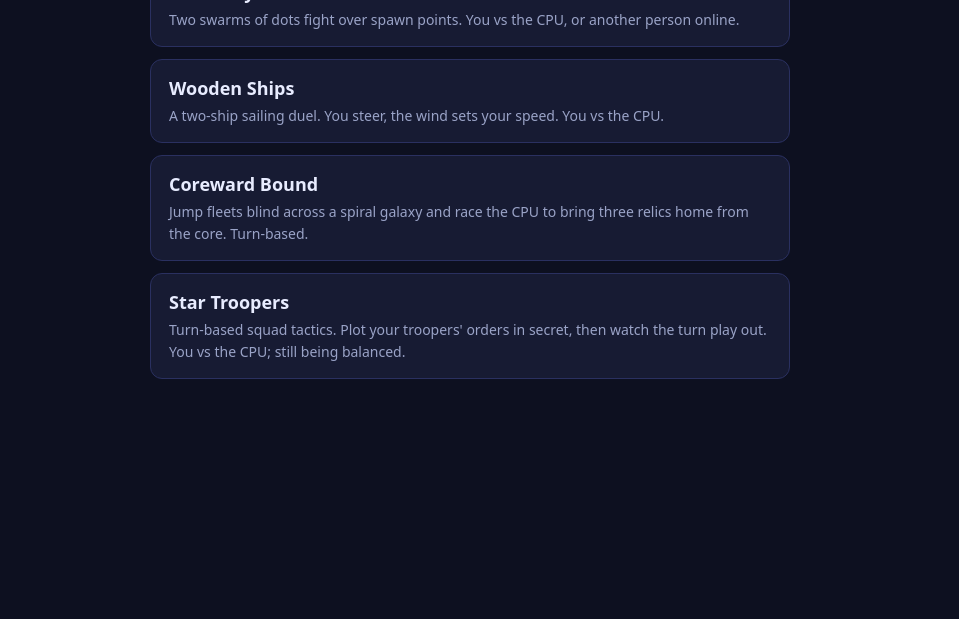
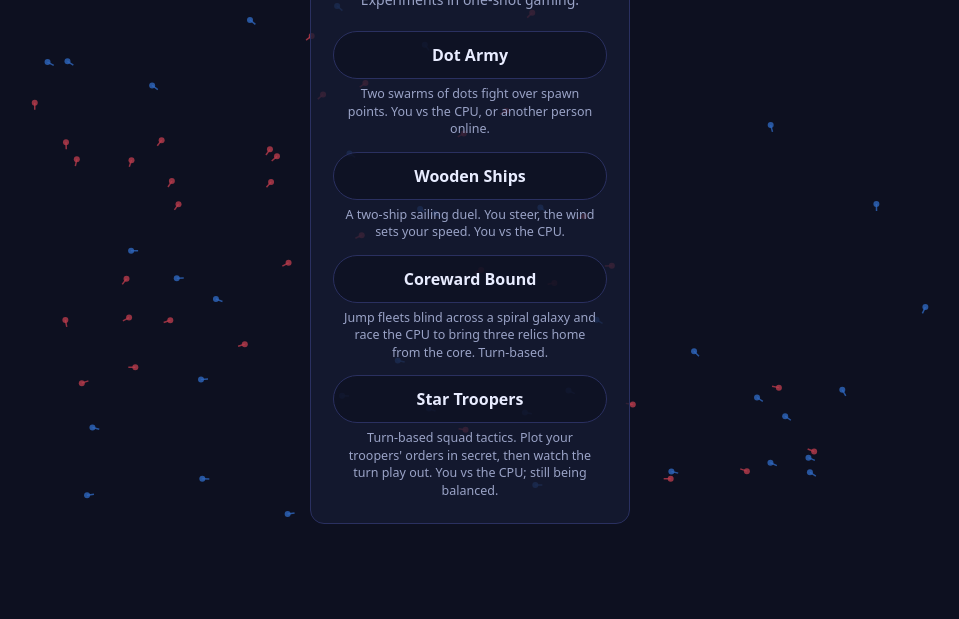
Before and after one commit to schuyler/fidget-toys, a website: page index.html in a window 1280 px wide. Shown: the part 181-800 px from the top of the page, without its empty margins (170-1129 px from the left). Drawn offline with Linux system fonts and the light colour scheme.

Commit message:
Root: Dot Army-style menu with a pill per toy (#19)
The project root now looks like Dot Army's start screen: a centred, slightly translucent card with the title, the tagline and one pill per toy, over two swarms of dots chasing wandering markers. Descriptions sit under each pill. The swarm holds still under prefers-reduced-motion.

CLAUDE.md: dev branches are throwaway; force-pushing a claude/ branch is fine as long as it doesn't destroy remote commits.

```diff
--- a/index.html
+++ b/index.html
@@ -2,40 +2,141 @@
 <html lang="en">
 <head>
   <meta charset="utf-8">
-  <meta name="viewport" content="width=device-width, initial-scale=1">
+  <meta name="viewport" content="width=device-width, initial-scale=1, viewport-fit=cover">
+  <meta name="theme-color" content="#0d1020">
   <title>Fidget Toys</title>
   <style>
-    :root { --bg: #0d1020; --text: #e8ecff; --muted: #9aa3c7; --card: #171b33; --edge: #2a3060; --accent: #3d8bff; }
-    body { margin: 0; min-height: 100vh; background: var(--bg); color: var(--text); font-family: system-ui, -apple-system, sans-serif; }
-    main { max-width: 640px; margin: 0 auto; padding: 48px 16px; }
-    h1 { margin: 0 0 4px; font-size: 28px; }
-    p.sub { margin: 0 0 32px; color: var(--muted); }
-    a.toy { display: block; padding: 16px 18px; margin-bottom: 12px; border: 1px solid var(--edge); border-radius: 12px; background: var(--card); color: inherit; text-decoration: none; }
-    a.toy:hover, a.toy:focus-visible { border-color: var(--accent); }
-    a.toy strong { display: block; font-size: 18px; margin-bottom: 4px; }
-    a.toy span { color: var(--muted); font-size: 14px; }
+    :root {
+      --bg: #0d1020; --panel: #171b33; --edge: #2a3060;
+      --text: #e8ecff; --muted: #9aa3c7; --blue: #3d8bff;
+    }
+    * { box-sizing: border-box; }
+    html, body { margin: 0; background: var(--bg); color: var(--text); font-family: system-ui, -apple-system, sans-serif; }
+    body { min-height: 100vh; min-height: 100dvh; display: flex; padding: 16px; -webkit-tap-highlight-color: transparent; }
+
+    /* Two swarms drift behind the menu, as the game does behind Dot Army's. */
+    #swarm { position: fixed; inset: 0; width: 100%; height: 100%; display: block; pointer-events: none; opacity: 0.7; }
+
+    main {
+      position: relative; margin: auto;
+      width: min(320px, 100%);
+      padding: 28px 22px 24px;
+      text-align: center;
+      background: rgba(23, 27, 51, 0.78); border: 1px solid var(--edge); border-radius: 14px;
+    }
+    h1 { margin: 0 0 18px; font-size: 30px; letter-spacing: 0.5px; }
+    .tagline { margin: -12px 0 22px; color: var(--muted); font-size: 14px; }
+    .toys { display: flex; flex-direction: column; gap: 14px; }
+    .pill {
+      display: block; padding: 12px 16px;
+      border-radius: 999px; border: 1px solid var(--edge);
+      background: rgba(13, 16, 32, 0.7); color: var(--text);
+      font: inherit; font-size: 16px; font-weight: 600; text-decoration: none;
+    }
+    .pill:hover { border-color: var(--blue); }
+    .pill:focus-visible { outline: 2px solid #fff; outline-offset: 2px; }
+    .desc { margin: 6px 8px 0; color: var(--muted); font-size: 12.5px; line-height: 1.4; }
   </style>
 </head>
 <body>
+  <canvas id="swarm" aria-hidden="true"></canvas>
   <main>
     <h1>Fidget Toys</h1>
-    <p class="sub">Experiments in one-shot gaming.</p>
-    <a class="toy" href="dot-army/">
-      <strong>Dot Army</strong>
-      <span>Two swarms of dots fight over spawn points. You vs the CPU, or another person online.</span>
-    </a>
-    <a class="toy" href="wooden-ships/">
-      <strong>Wooden Ships</strong>
-      <span>A two-ship sailing duel. You steer, the wind sets your speed. You vs the CPU.</span>
-    </a>
-    <a class="toy" href="coreward-bound/">
-      <strong>Coreward Bound</strong>
-      <span>Jump fleets blind across a spiral galaxy and race the CPU to bring three relics home from the core. Turn-based.</span>
-    </a>
-    <a class="toy" href="star-troopers/">
-      <strong>Star Troopers</strong>
-      <span>Turn-based squad tactics. Plot your troopers' orders in secret, then watch the turn play out. You vs the CPU; still being balanced.</span>
-    </a>
+    <p class="tagline">Experiments in one-shot gaming.</p>
+    <nav class="toys">
+      <div>
+        <a class="pill" href="dot-army/">Dot Army</a>
+        <p class="desc">Two swarms of dots fight over spawn points. You vs the CPU, or another person online.</p>
+      </div>
+      <div>
+        <a class="pill" href="wooden-ships/">Wooden Ships</a>
+        <p class="desc">A two-ship sailing duel. You steer, the wind sets your speed. You vs the CPU.</p>
+      </div>
+      <div>
+        <a class="pill" href="coreward-bound/">Coreward Bound</a>
+        <p class="desc">Jump fleets blind across a spiral galaxy and race the CPU to bring three relics home from the core. Turn-based.</p>
+      </div>
+      <div>
+        <a class="pill" href="star-troopers/">Star Troopers</a>
+        <p class="desc">Turn-based squad tactics. Plot your troopers' orders in secret, then watch the turn play out. You vs the CPU; still being balanced.</p>
+      </div>
+    </nav>
   </main>
+  <script>
+    // Decoration only: a few dozen dots per side chase a marker that wanders
+    // the screen. No game logic; Math.random is fine here.
+    (() => {
+      const canvas = document.getElementById('swarm');
+      const ctx = canvas.getContext('2d');
+      if (!ctx) return;
+      const COLORS = ['61,139,255', '255,77,94'];
+      const still = matchMedia('(prefers-reduced-motion: reduce)').matches;
+      let w = 0, h = 0;
+
+      const swarms = COLORS.map((rgb, i) => ({
+        rgb, phase: i * Math.PI, mx: 0, my: 0,
+        dots: /** @type {{x:number,y:number,vx:number,vy:number}[]} */ ([]),
+      }));
+
+      function resize() {
+        const dpr = Math.min(window.devicePixelRatio || 1, 2);
+        w = innerWidth; h = innerHeight;
+        canvas.width = Math.round(w * dpr); canvas.height = Math.round(h * dpr);
+        ctx.setTransform(dpr, 0, 0, dpr, 0, 0);
+        if (!swarms[0].dots.length) {
+          for (const s of swarms) {
+            for (let i = 0; i < 36; i++) s.dots.push({ x: Math.random() * w, y: Math.random() * h, vx: 0, vy: 0 });
+          }
+        }
+        if (still) draw();
+      }
+
+      function step(t) {
+        for (const s of swarms) {
+          // The marker drifts on a slow looping path; the two swarms start opposite each other.
+          s.mx = w * (0.5 + 0.38 * Math.sin(t * 0.00021 + s.phase));
+          s.my = h * (0.5 + 0.34 * Math.sin(t * 0.00033 + s.phase * 1.7));
+          for (const d of s.dots) {
+            const dx = s.mx - d.x, dy = s.my - d.y;
+            const dist = Math.hypot(dx, dy) || 1;
+            // Pull toward the marker, but hold off once bunched up around it.
+            const pull = dist > 40 ? 0.05 : -0.02;
+            d.vx = d.vx * 0.94 + (dx / dist) * pull + (Math.random() - 0.5) * 0.12;
+            d.vy = d.vy * 0.94 + (dy / dist) * pull + (Math.random() - 0.5) * 0.12;
+            d.x += d.vx; d.y += d.vy;
+          }
+        }
+      }
+
+      function draw() {
+        ctx.clearRect(0, 0, w, h);
+        for (const s of swarms) {
+          for (const d of s.dots) {
+            ctx.fillStyle = `rgba(${s.rgb},0.8)`;
+            ctx.beginPath(); ctx.arc(d.x, d.y, 3, 0, Math.PI * 2); ctx.fill();
+            // A tick for the way it last moved, like Dot Army's facing.
+            const sp = Math.hypot(d.vx, d.vy);
+            if (sp > 0.05) {
+              ctx.strokeStyle = `rgba(${s.rgb},0.8)`; ctx.lineWidth = 1.5;
+              ctx.beginPath(); ctx.moveTo(d.x, d.y);
+              ctx.lineTo(d.x + (d.vx / sp) * 7, d.y + (d.vy / sp) * 7); ctx.stroke();
+            }
+          }
+        }
+      }
+
+      function frame(t) { step(t); draw(); requestAnimationFrame(frame); }
+
+      addEventListener('resize', resize);
+      resize();
+      if (still) {
+        // One settled frame instead of motion.
+        for (let i = 0; i < 600; i++) step(i * 16);
+        draw();
+      } else {
+        requestAnimationFrame(frame);
+      }
+    })();
+  </script>
 </body>
 </html>
```
Also changed, not shown: CLAUDE.md (+4 -5 lines).
